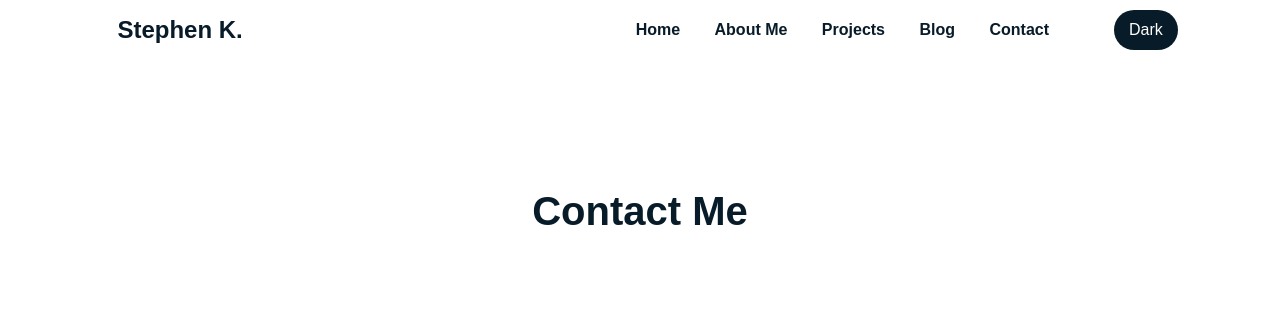
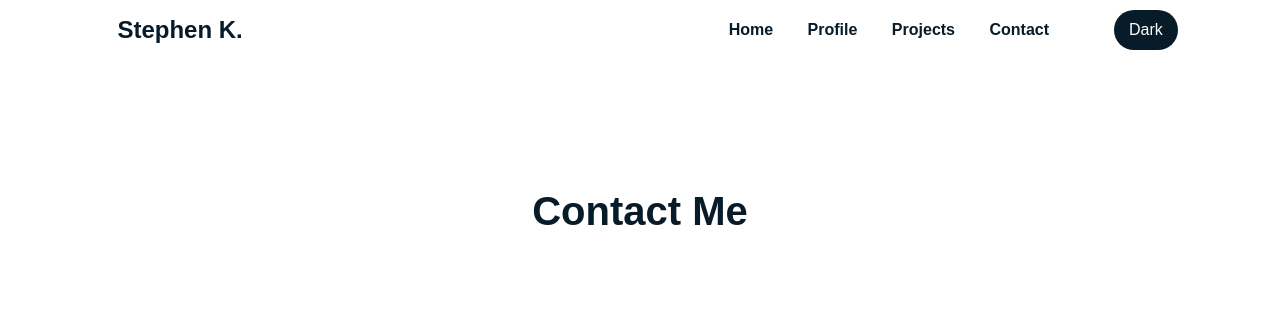
Before and after one commit to steveAteRice/stephenportfolio.github.io, a plain HTML site: page contact.html in a window 1280 px wide. Shown: the top 311 px of the page. Drawn offline with Linux system fonts and the light colour scheme.

Commit message:
Update contact.html

```diff
--- a/contact.html
+++ b/contact.html
@@ -160,9 +160,8 @@
             </ul>
             <ul style="text-align: right">
                 <li><a href="index.html">Home</a></li>
-                <li><a href="aboutMe.html">About Me</a></li>
+                <li><a href="aboutMe.html">Profile</a></li>
                 <li><a href="project.html">Projects</a></li>
-                <li><a href="blog.html">Blog</a></li>
                 <li><a href="contact.html">Contact</a></li>
             </ul>
             <div class="toggle-btn" id="btn">
```
